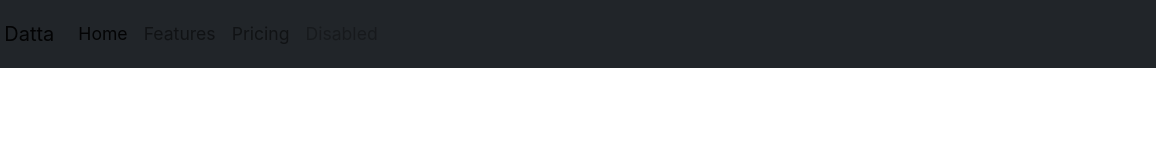
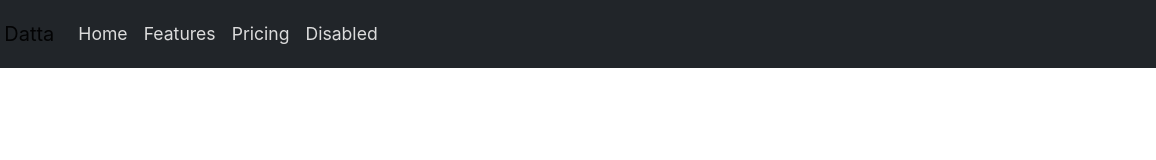
Before and after one commit to dattaaniket7/Bootstrap-website-demo-portfolio-works, a plain HTML site: page index.html in a window 1280 px wide. Shown: the full height of the page, 124-1280 px from the left. Drawn offline with nearby package versions, Linux system fonts and the light colour scheme.

Commit message:
navbar-update-1

```diff
--- a/style.css
+++ b/style.css
@@ -2,7 +2,6 @@ html,
 body {
 	height: 100%;
 	width: 100%;
-	color: #222;
 }
 .navbar {
 	padding: .8rem;
@@ -13,4 +12,5 @@ body {
 }
 .nav-link {
 	font-size: 1.1em;
+	color: gainsboro !important;
 }
```
